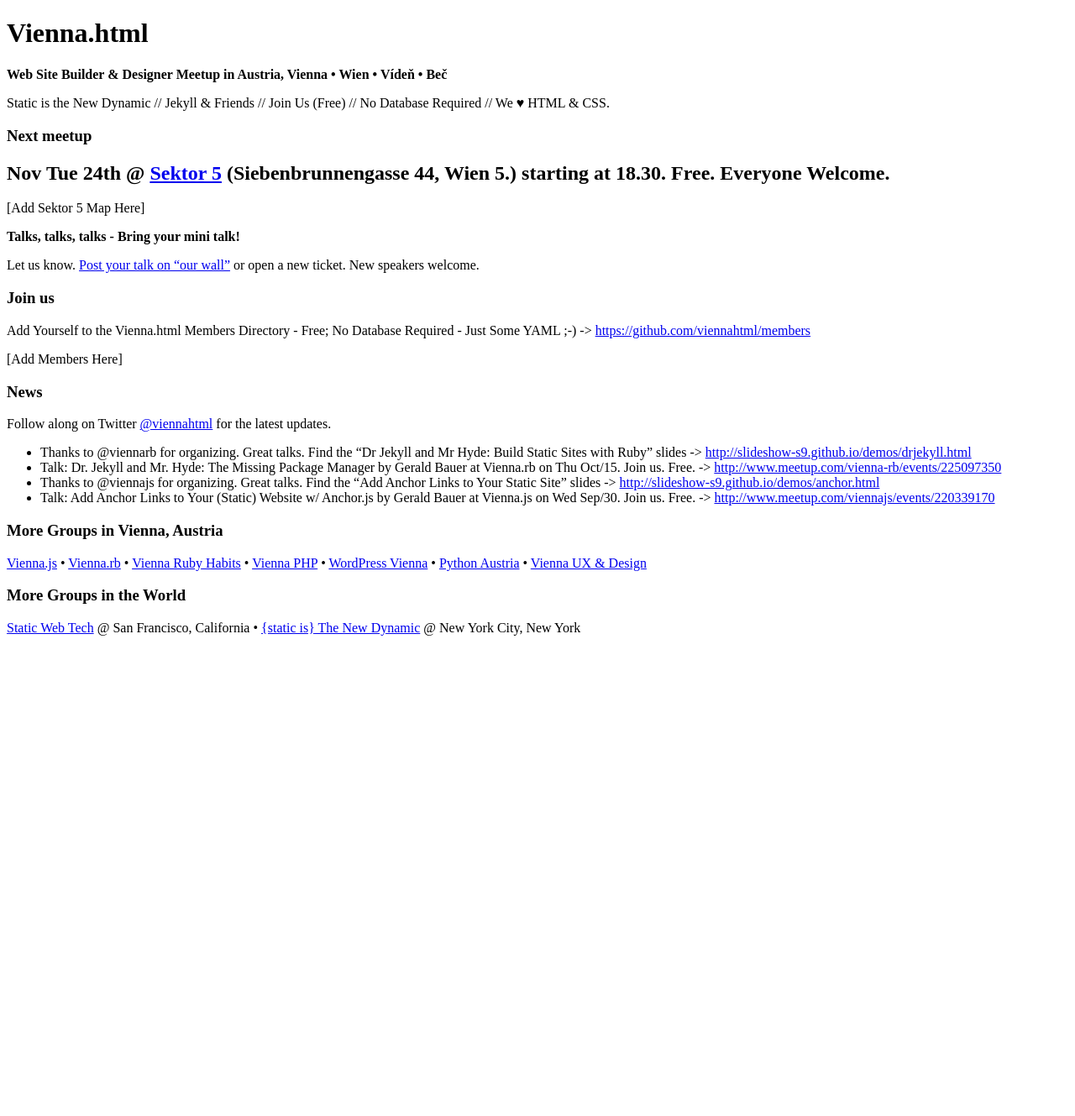
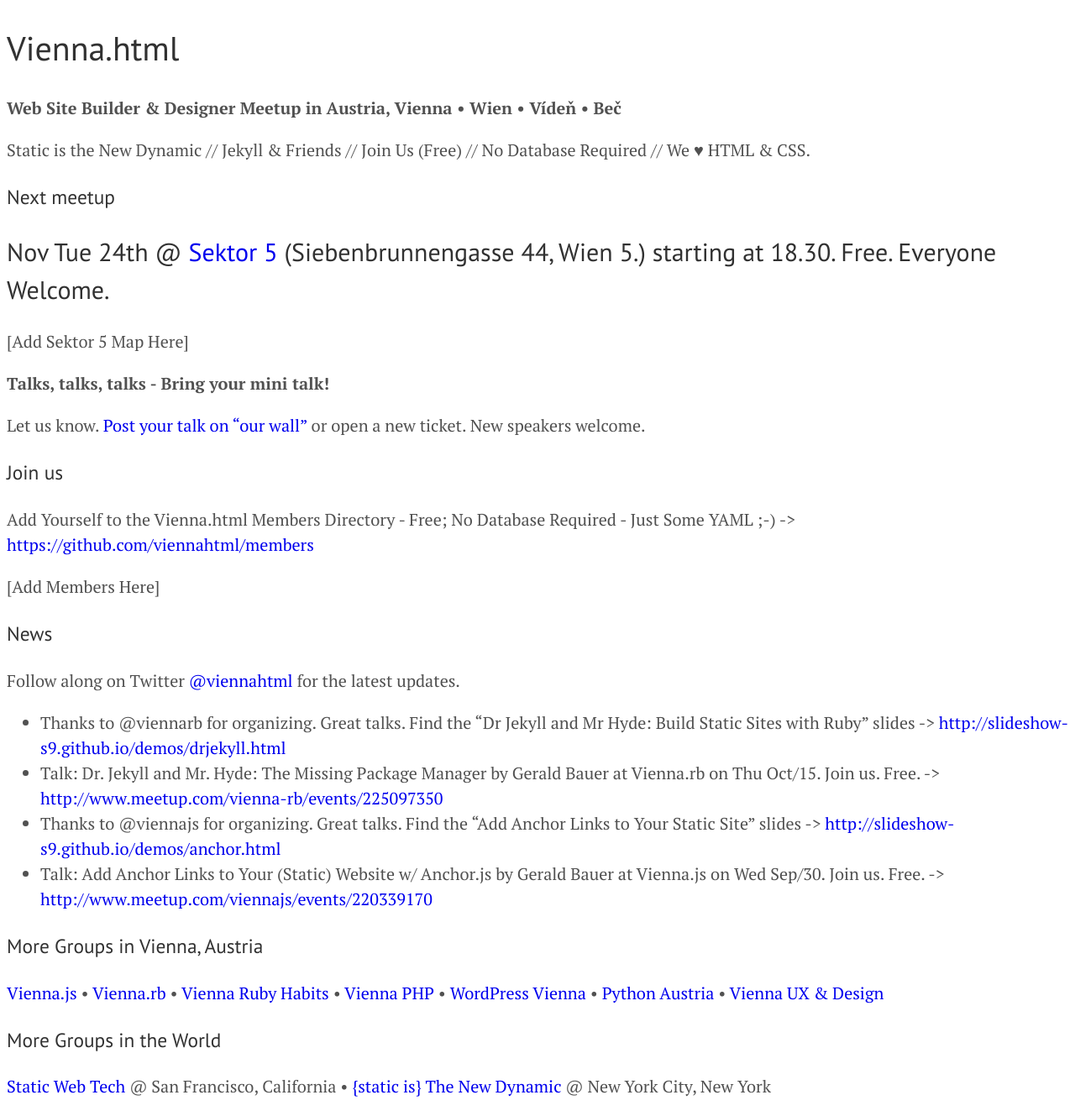
Before and after one commit to goodbyeaustria/archive, a Jekyll site: the page built from index.md, in a window 1280 px wide. Shown: the whole page at 84% size. Built offline with Jekyll 4.4.1, drawn with Linux system fonts in a browser that asks for light colours; before the commit the page ends 900 px from its top, so only the background shows below that.

Commit message:
Update default.html

```diff
--- a/_layouts/default.html
+++ b/_layouts/default.html
@@ -6,7 +6,7 @@
 
      <!-- CSS -->
      <link rel="stylesheet" href="http://fonts.googleapis.com/css?family=PT+Serif:400,400italic,700|PT+Sans:400">
-     <link rel="stylesheet" href="/style.css">
+     <link rel="stylesheet" href="/css/style.css">
   </head>
   <body>
     {{ content }}
```
